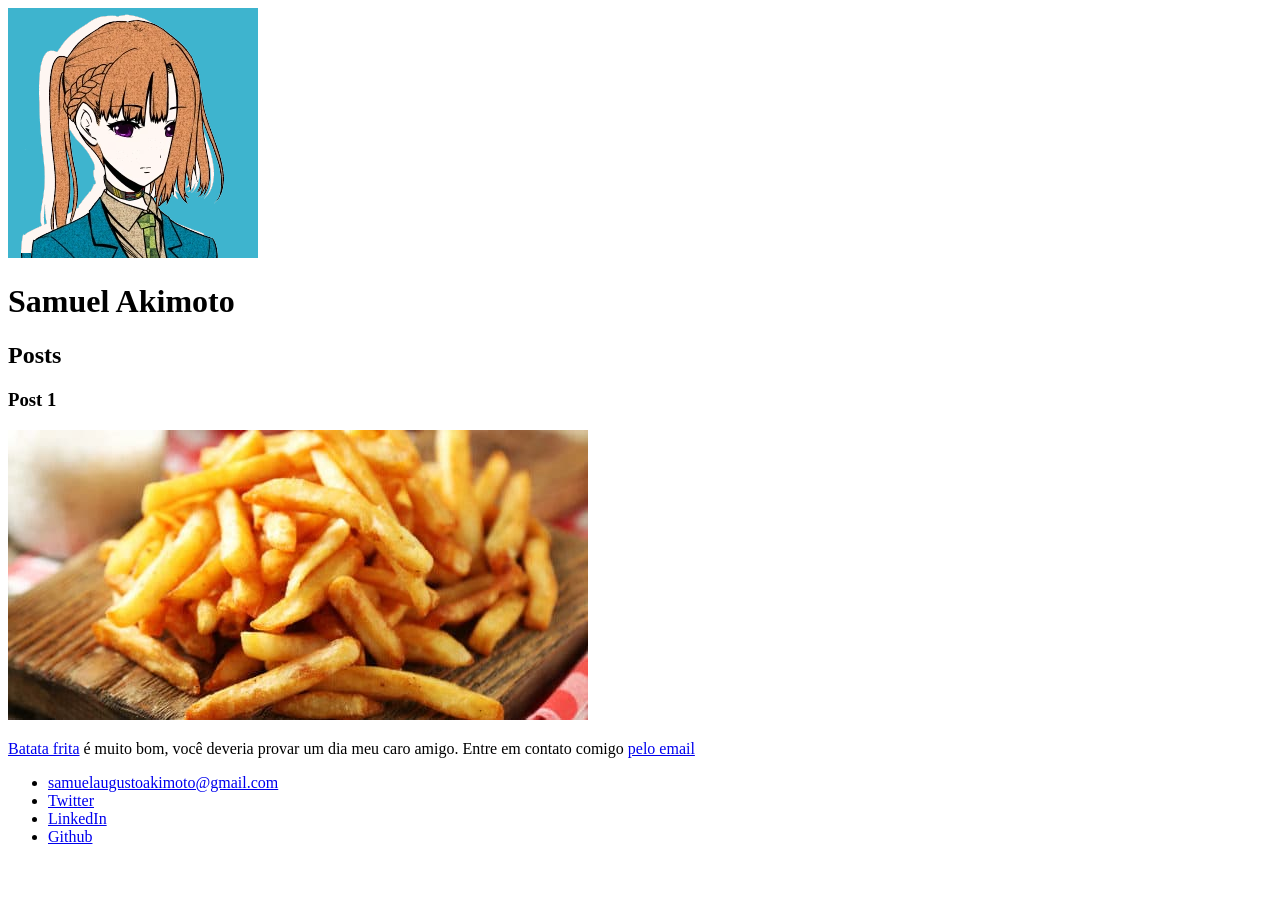
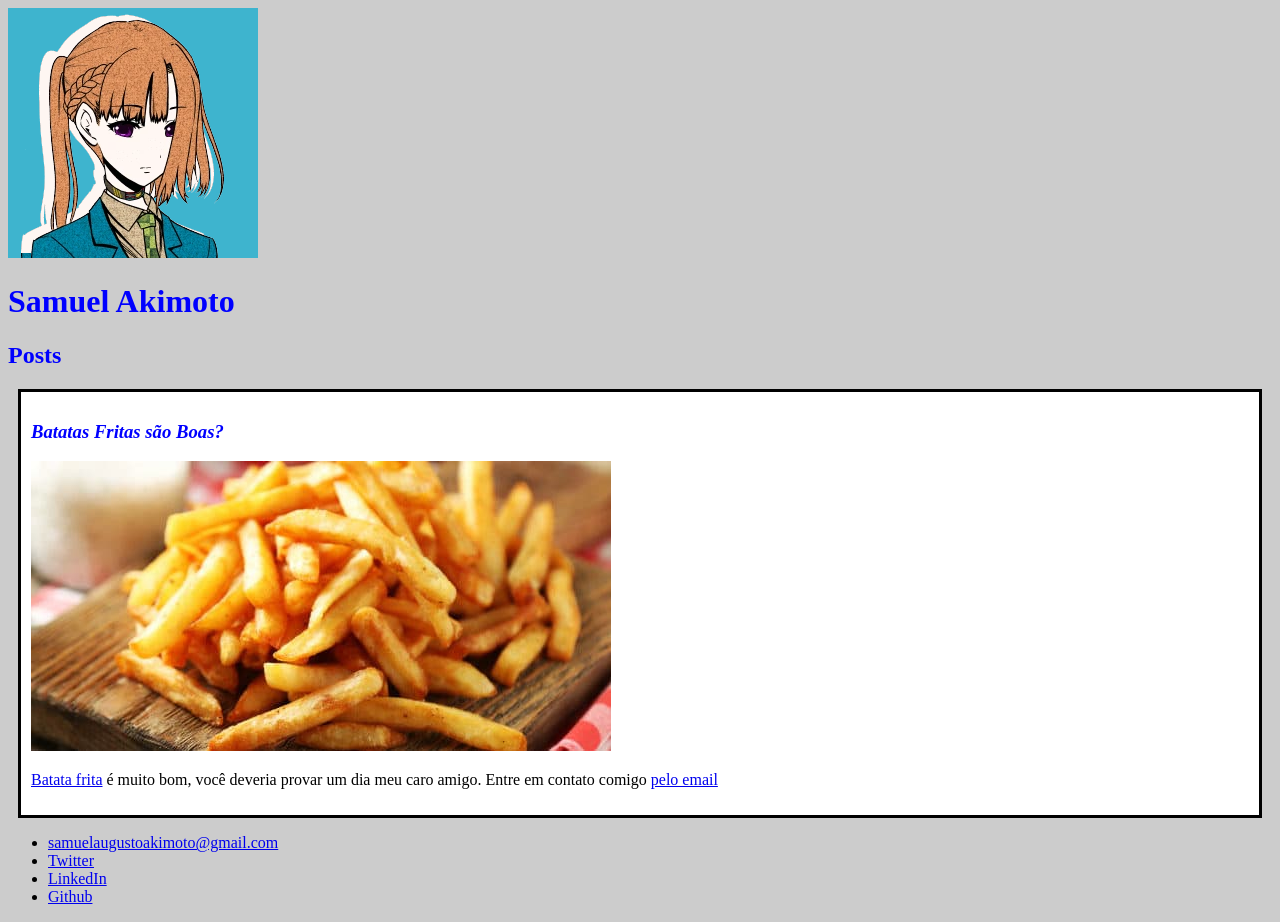
Before and after one commit to Akimoto238/my-progress-in-DIO, a plain HTML site: page Introdução a criação de websites com HTML5 e CSS3/site-pessoal/index.html in a window 1280 px wide. Before the commit the page ends 862 px from the top, so only its background shows below. Drawn offline with Linux system fonts and the light colour scheme.

Commit message:
added Style.css file and notes

```diff
--- a/Introdução a criação de websites com HTML5 e CSS3/site-pessoal/index.html
+++ b/Introdução a criação de websites com HTML5 e CSS3/site-pessoal/index.html
@@ -3,19 +3,20 @@
     <head>
         <meta charset="utf-8">
         <title>Samuel Akimoto</title>
+        <link rel="stylesheet" href="style.css">
     </head>
     <body>
         <header>
             <img src="SARAH1.ico" alt="Sarah icon">
-            <h1>Samuel Akimoto</h1>
+            <h1 id="title">Samuel Akimoto</h1>
         </header>
         <section>
             <header>
-                <h2>Posts</h2>
+                <h2 class="subtitle">Posts</h2>
             </header>
-            <article>
+            <article class="post">
                 <header>
-                    <h3>Post 1</h3>
+                    <h3 class="post_title">Batatas Fritas são Boas?</h3>
                     <img src="batata-frita-580x290.jpg" alt="imagem de batata frita">
                 </header>
                 <P>
--- /dev/null
+++ b/Introdução a criação de websites com HTML5 e CSS3/site-pessoal/style.css
@@ -0,0 +1,19 @@
+body {
+    background-color: #ccc;
+}
+
+#title, .subtitle, .post_title {
+    color: blue;
+}
+
+.post_title {
+    font-size: 16;
+    font-style: italic;
+}
+
+.post {
+    background-color: #fff;
+    padding: 10px;
+    border: 3px solid #000;
+    margin: 10px;
+}
```
Also changed, not shown: Introdução a criação de websites com HTML5 e CSS3/Box Model exemple.png (added), Introdução a criação de websites com HTML5 e CSS3/Box Model.txt (added), Introdução a criação de websites com HTML5 e CSS3/ID x Classes.txt (added).
